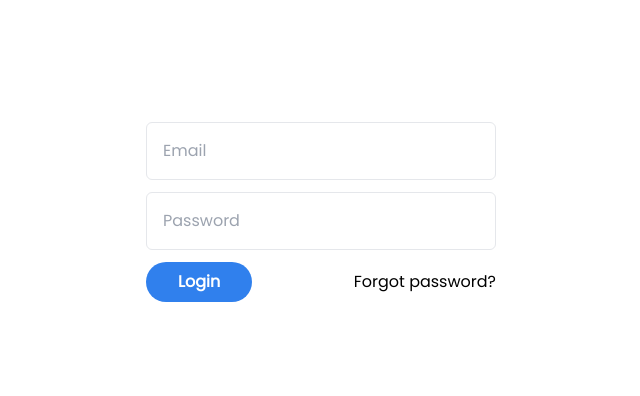
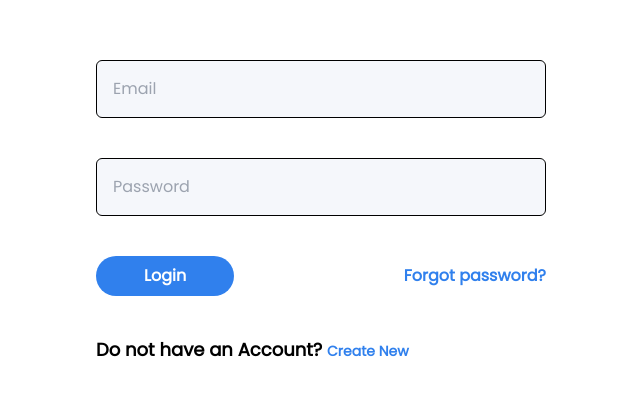
Before and after one commit to katampoi/phase-5-frontend, a React (Create React App) app: page /LoginPage in a window 1280 px wide. Shown: the part 196-592 px from the top of the page, without its empty margins (327-967 px from the left). Built offline with nearby package versions, Linux system fonts and the light colour scheme.

Commit message:
LOgin structure done

```diff
--- a/src/components/Login.jsx
+++ b/src/components/Login.jsx
@@ -3,13 +3,14 @@ import * as React from 'react'
 function login() {
   return (
     <div className='flex flex-col  m-auto w-screen h-screen items-center justify-center'>
-      <form action="" className='flex flex-col space-y-3 '>
-        <input type="email" placeholder='Email' className=' border p-4 rounded-md' />
-        <input type="password" placeholder='Password' className='border p-4 rounded-md' />
+      <form action="" className='flex flex-col space-y-10 md:w-[450px] '>
+        <input type="email" placeholder='Email' className=' border border-black p-4 rounded-md bg-[#F5F7FB] text-black' />
+        <input type="password" placeholder='Password' className='border border-black p-4 rounded-md bg-[#F5F7FB] text-blac' />
         <div className='flex flex-row items-center justify-between'>
-          <button type='submit' className='bg-[#3080ED] px-8 py-2 rounded-[30px] text-white font-bold'>Login</button>
-          <div>Forgot password?</div>
+          <button type='submit' className='bg-[#3080ED] px-12 py-2 rounded-[30px] text-white font-bold'>Login</button>
+          <div className='text-[#3080ED] font-bold'>Forgot password?</div>
         </div>
+        <p className='font-bold text-lg text-start'>Do not have an Account? <span className='text-sm text-[#3080ED]'>Create New</span></p>
       </form>
 
     </div>
```
